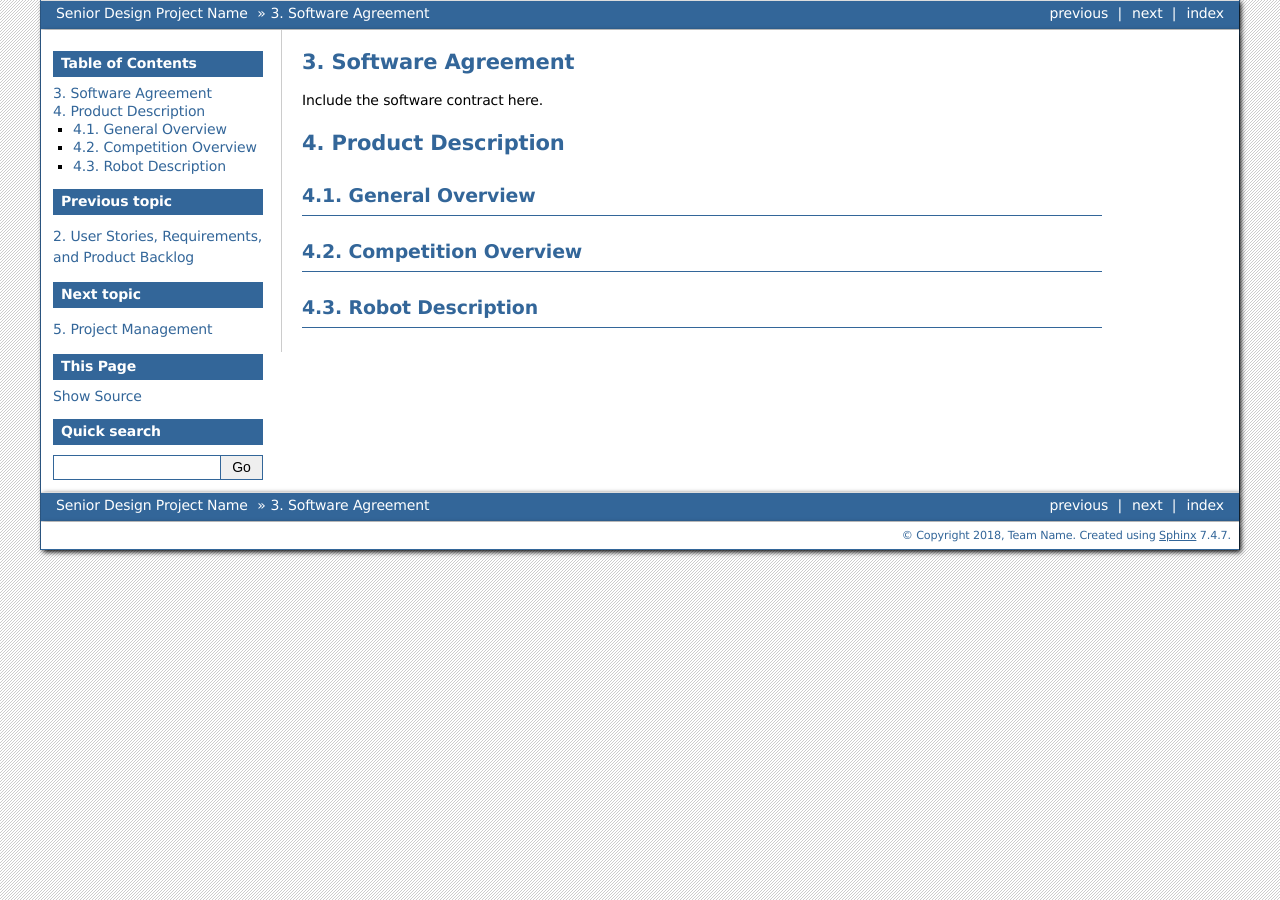
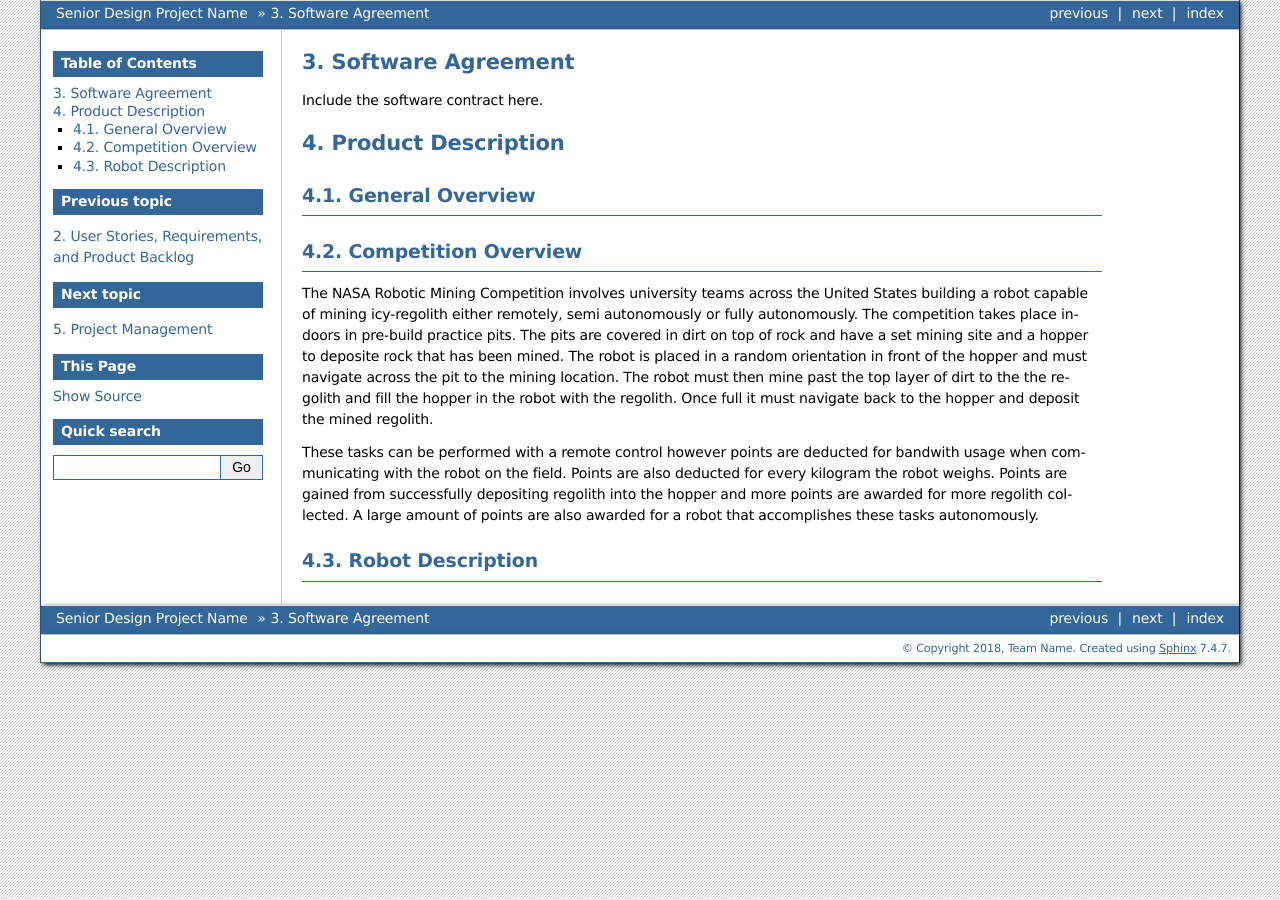
Before and after one commit to kaliRegenold/SeniorDesign, a Sphinx documentation site: the page built from DesignDoc/source/productdescription.rst, in a window 1280 px wide. Built offline with Sphinx 7.4.7, drawn with Linux system fonts in a browser that asks for light colours; pages that are not in the unit, such as notebooks, are missing from menus.

Commit message:
Added competition overview

```diff
--- a/DesignDoc/source/productdescription.rst
+++ b/DesignDoc/source/productdescription.rst
@@ -12,5 +12,9 @@ General Overview
 Competition Overview
 ~~~~~~~~~~~~~~~~~~~~
 
+The NASA Robotic Mining Competition involves university teams across the United States building a robot capable of mining icy-regolith either remotely, semi autonomously or fully autonomously. The competition takes place indoors in pre-build practice pits. The pits are covered in dirt on top of rock and have a set mining site and a hopper to deposite rock that has been mined. The robot is placed in a random orientation in front of the hopper and must navigate across the pit to the mining location. The robot must then mine past the top layer of dirt to the the regolith and fill the hopper in the robot with the regolith. Once full it must navigate back to the hopper and deposit the mined regolith.
+
+These tasks can be performed with a remote control however points are deducted for bandwith usage when communicating with the robot on the field. Points are also deducted for every kilogram the robot weighs. Points are gained from successfully depositing regolith into the hopper and more points are awarded for more regolith collected. A large amount of points are also awarded for a robot that accomplishes these tasks autonomously.
+
 Robot Description
 ~~~~~~~~~~~~~~~~~
```
